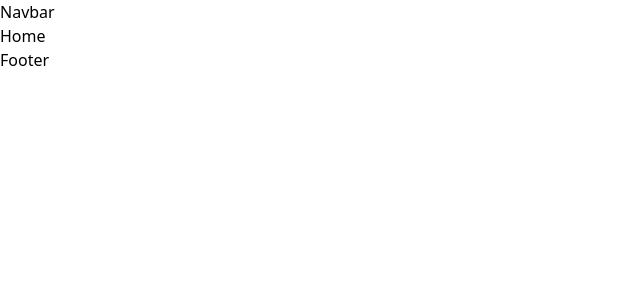
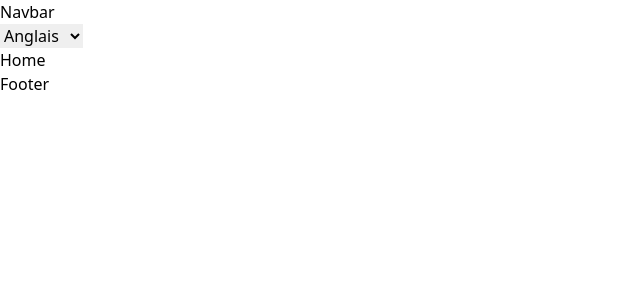
Before and after one commit to jantar25/hortensia_website, a React (Create React App) app: page / in a window 1280 px wide. Shown: the top 300 px of the page, without its empty margins (0-640 px from the left). Built offline with nearby package versions, Linux system fonts and the light colour scheme.

Commit message:
multi lingual setup done

```diff
--- a/package.json
+++ b/package.json
@@ -8,8 +8,12 @@
     "@testing-library/react": "^13.4.0",
     "@testing-library/user-event": "^13.5.0",
     "axios": "^1.6.5",
+    "i18next": "^23.7.16",
+    "i18next-browser-languagedetector": "^7.2.0",
+    "i18next-react": "^0.2.2",
     "react": "^18.2.0",
     "react-dom": "^18.2.0",
+    "react-i18next": "^14.0.0",
     "react-redux": "^9.1.0",
     "react-router-dom": "^6.21.2",
     "react-scripts": "5.0.1",
--- a/src/Components/Navbar.jsx
+++ b/src/Components/Navbar.jsx
@@ -1,8 +1,35 @@
 import React from 'react'
+import { useTranslation } from 'react-i18next';
+import { languageOptions } from '../Constants/languangesOptions';
 
 const Navbar = () => {
+  const { t, i18n } = useTranslation();
+
+  const handleLanguageChange = (e) =>{
+    i18n.changeLanguage(e.target.value);
+  }
+
   return (
-    <div>Navbar</div>
+    <div>
+      <div>{t('greeting')}</div>
+      <div className="px-2">
+        <select
+          id="languageSelector"
+          onChange={handleLanguageChange}
+          value={i18n.language}
+          className='p-1 rounded bg-transparent'
+        >
+          {languageOptions.map((option) => (
+            <option
+              key={option.value}
+              value={option.value}
+              className="flex items-center text-white font-[800] text-md bg-black">
+              {option.label}
+            </option>
+          ))}
+        </select>
+      </div>
+    </div>
   )
 }
 
--- /dev/null
+++ b/src/Constants/languangesOptions.js
@@ -0,0 +1,5 @@
+export const languageOptions = [
+    { value: 'en', label: 'Anglais' },
+    { value: 'fr', label: 'Francais' },
+    { value: 'sw', label: 'Kishahili' },
+  ];
--- /dev/null
+++ b/src/Languages/english.json
@@ -0,0 +1,4 @@
+{
+    "greeting":"Navbar",
+    "home":"Home"
+}
--- /dev/null
+++ b/src/Languages/french.json
@@ -0,0 +1,4 @@
+{
+    "greeting":"Bar de tache",
+    "home":"Maison"
+}
--- /dev/null
+++ b/src/Languages/kiswahili.json
@@ -0,0 +1,4 @@
+{
+    "greeting":"Mwanzo",
+    "home":"Nyumbani"
+}
--- a/src/Pages/Home.jsx
+++ b/src/Pages/Home.jsx
@@ -1,8 +1,11 @@
 import React from 'react'
+import { useTranslation } from 'react-i18next';
 
 const Home = () => {
+  const { t } = useTranslation();
+
   return (
-    <div>Home</div>
+    <div>{t('home')}</div>
   )
 }
 
--- /dev/null
+++ b/src/i18next/i18next.js
@@ -0,0 +1,32 @@
+import i18n from 'i18next'
+import { initReactI18next } from 'react-i18next'
+import LanguageDetector from 'i18next-browser-languagedetector';
+import english from '../Languages/english.json'
+import french from '../Languages/french.json'
+import swahili from '../Languages/kiswahili.json'
+
+const resources = {
+    en: {
+        translation:english
+    },
+    fr: {
+        translation:french
+    },
+    sw: {
+        translation:swahili
+    }
+}
+
+i18n
+.use(initReactI18next)
+.use(LanguageDetector)
+.init({
+    resources,
+    fallbackLng:'fr',
+    keySeparator: false,
+    interpolation: {
+        escapeValue: false
+    }
+})
+
+export default i18n
--- a/src/index.js
+++ b/src/index.js
@@ -2,6 +2,8 @@ import React from 'react'
 import ReactDOM from 'react-dom/client'
 import { Provider } from 'react-redux'
 import { PersistGate } from 'redux-persist/integration/react'
+import { I18nextProvider } from 'react-i18next';
+import i18n from './i18next/i18next';
 import './index.css'
 import App from './App'
 
@@ -11,7 +13,9 @@ ReactDOM.createRoot(document.getElementById('root')).render(
   <Provider store={store} >
     <PersistGate loading={null} persistor={persistor} >
       <React.Suspense fallback="Loading">
-        <App />
+        <I18nextProvider i18n={i18n}>
+          <App />
+        </I18nextProvider>
       </React.Suspense>
     </PersistGate>
   </Provider>
```
Also changed, not shown: 1 other file (tests, documents, lock files or other folders).
